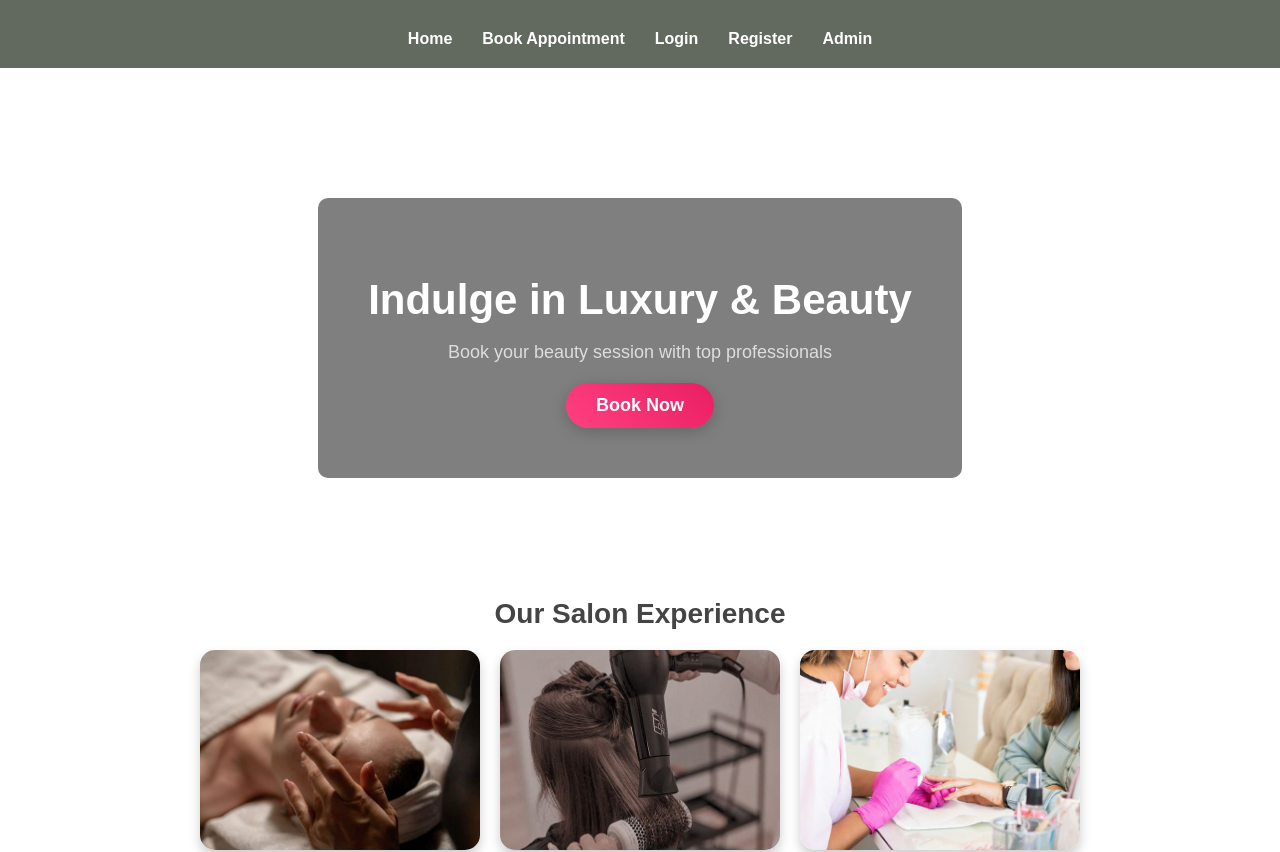
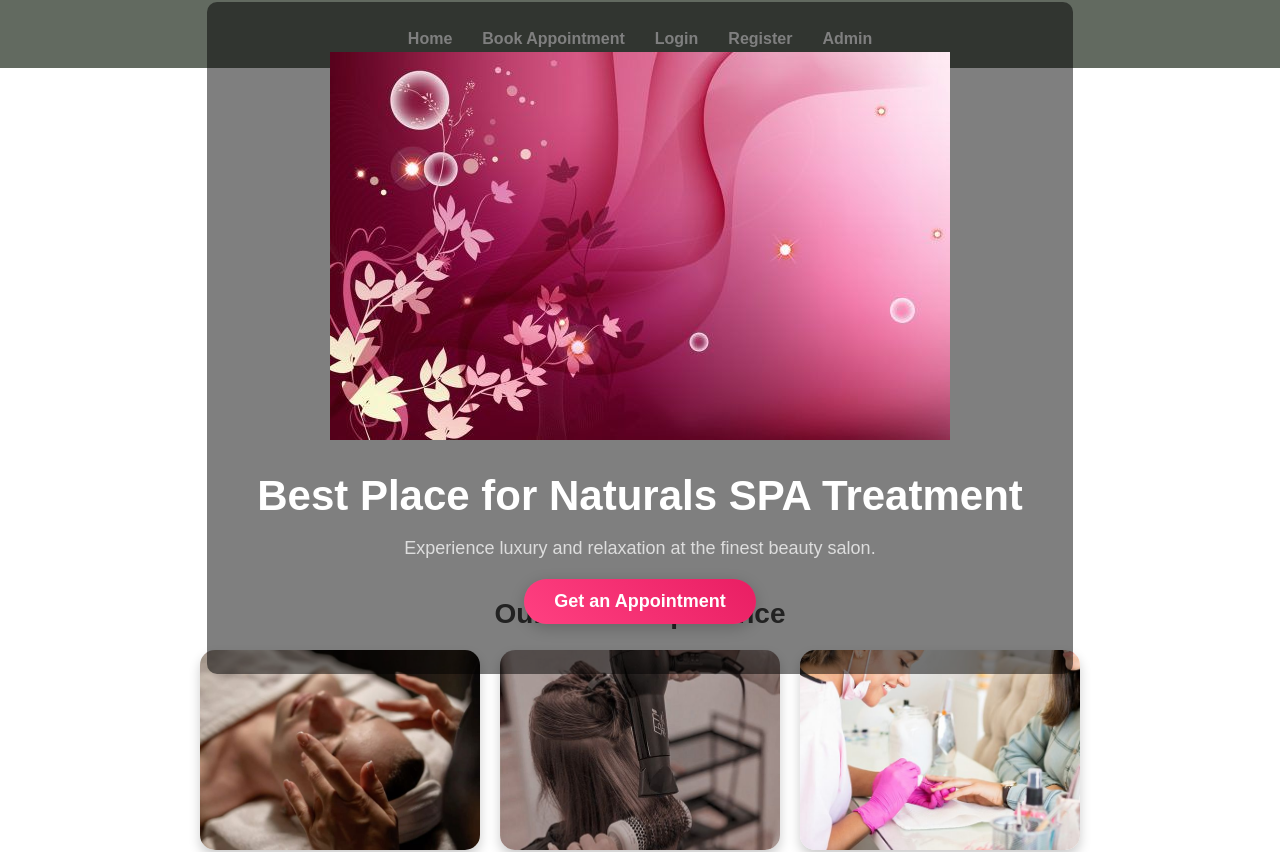
Before and after one commit to Ramudi48/Doctor-Appointment-Website, a React (Create React App) app in the folder client/: page / in a window 1280 px wide. Shown: the top 852 px of the page. Built offline with nearby package versions, Linux system fonts and the light colour scheme.

Commit message:
update home.js

```diff
--- a/client/src/components/Home/Home.js
+++ b/client/src/components/Home/Home.js
@@ -7,9 +7,10 @@ const Home = () => {
       {/* Hero Section */}
       <header className={styles.hero}>
         <div className={styles.overlay}>
-          <h1>Indulge in Luxury & Beauty</h1>
-          <p className={styles.subtitle}>Book your beauty session with top professionals</p>
-          <Link to="/book" className={styles.btn}>Book Now</Link>
+          <img src="images/image16.jpeg" alt="Salon" className={styles.heroImg} />
+          <h1 className={styles.title}>Best Place for Naturals <span>SPA</span> Treatment</h1>
+          <p className={styles.subtitle}>Experience luxury and relaxation at the finest beauty salon.</p>
+          <Link to="/book" className={styles.btn}>Get an Appointment</Link>
         </div>
       </header>
 
```
